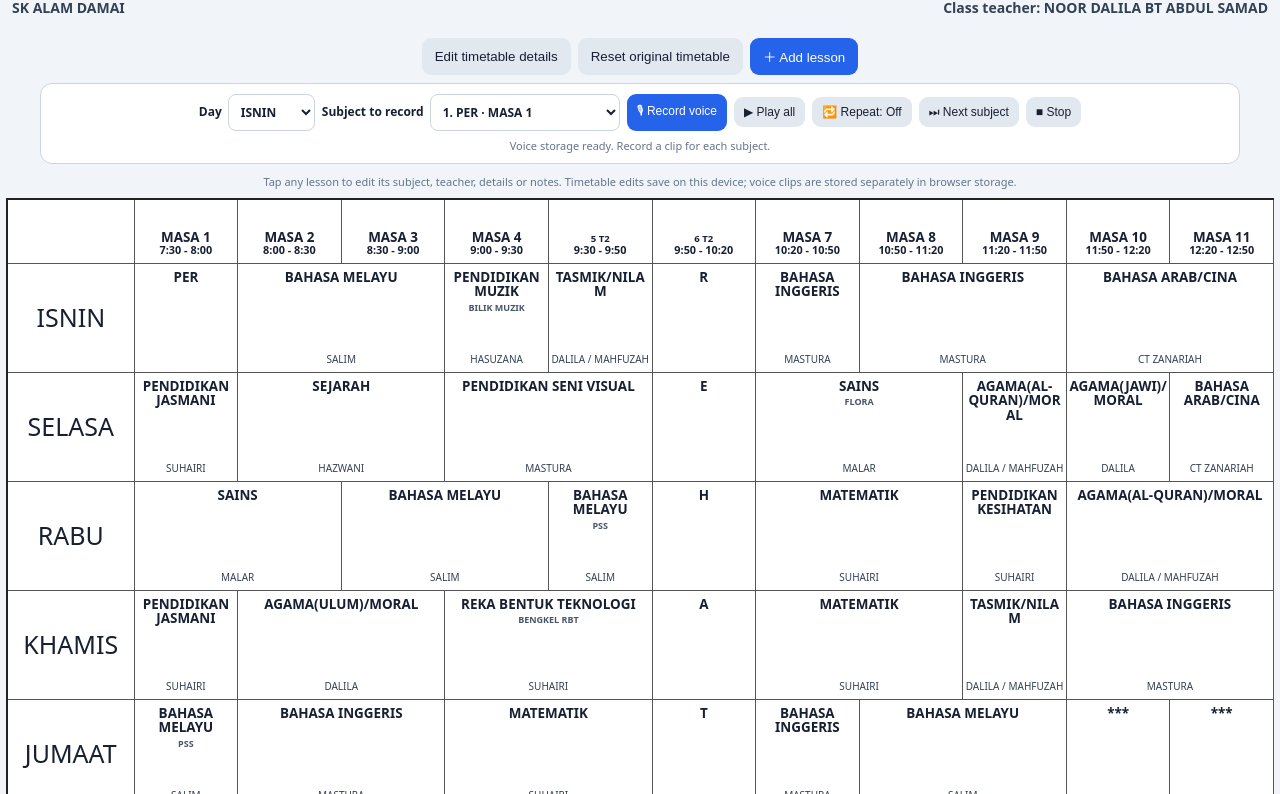
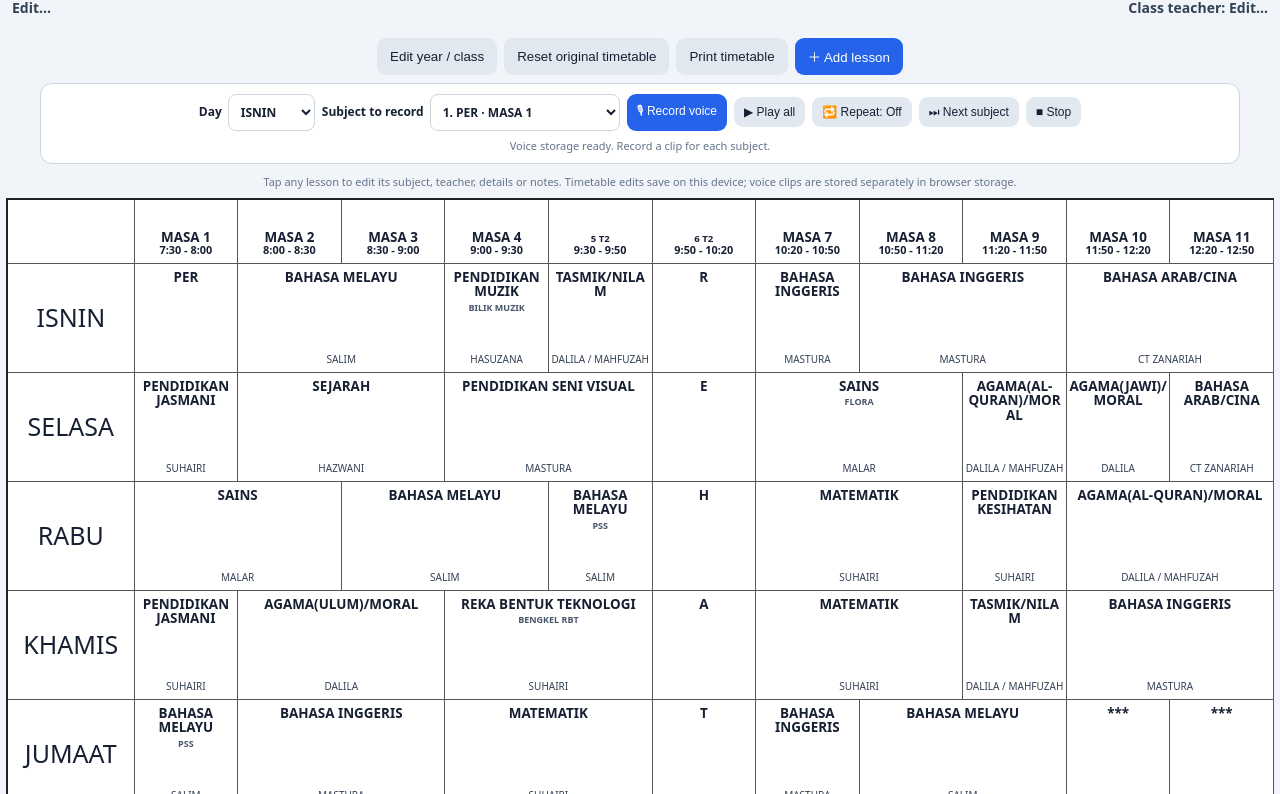
Before and after one commit to huhudmuttakin-hash/school-interactive-timetable, a plain HTML site: page index.html in a window 1280 px wide. Shown: the part 109-903 px from the top of the page. Drawn offline with Linux system fonts and the light colour scheme.

Commit message:
Add files via upload

```diff
--- a/index.html
+++ b/index.html
@@ -55,6 +55,8 @@ textarea{min-height:100px;resize:vertical}
 .voice-panel .repeat-on{background:#7c3aed;color:#fff}
 @media(max-width:700px){.voice-panel{gap:5px;padding:7px;margin:4px auto 7px}.voice-panel button{font-size:10px;padding:7px 8px}.voice-panel label{font-size:10px}.voice-panel select{font-size:10px;max-width:135px;padding:6px}}
 
+@media print{body{background:white}.toolbar,.hint{display:none}.table-wrap{padding:0;overflow:visible}.timetable{min-width:0;grid-template-columns:105px repeat(11,1fr);grid-template-rows:72px repeat(5,130px)}.cell{break-inside:avoid}}
+
 /* Landscape phone: fit the complete timetable into the visible screen */
 @media (orientation:landscape) and (max-height:600px){
  html,body{height:100%;overflow:hidden}
@@ -87,13 +89,14 @@ textarea{min-height:100px;resize:vertical}
 </head>
 <body>
 <header>
-  <h1 id="mainTitle">JADUAL WAKTU TAHUN 2026 (3.1)</h1>
+  <h1 id="mainTitle">JADUAL WAKTU TAHUN 2026 (EDIT...)</h1>
   <h2 id="classLine">5 ASPIRASI</h2>
-  <div class="meta"><span id="schoolLine">SK ALAM DAMAI</span><span id="teacherLine">Class teacher: NOOR DALILA BT ABDUL SAMAD</span></div>
+  <div class="meta"><span id="schoolLine">EDIT...</span><span id="teacherLine">Class teacher: EDIT...</span></div>
 </header>
 <div class="toolbar">
-  <button id="editHeader">Edit timetable details</button>
+  <button id="editHeader">Edit year / class</button>
   <button id="reset">Reset original timetable</button>
+  <button id="print">Print timetable</button>
   <button class="primary" id="add">＋ Add lesson</button>
 </div>
 <section class="voice-panel" aria-label="Voice controls">
@@ -187,9 +190,9 @@ const original=[
 let lessons=[];
 const storageKey="aspirasi-timetable-v1";
 const headerKey="aspirasi-timetable-header-v1";
-let headerSettings={title:"JADUAL WAKTU TAHUN 2026 (3.1)",year:"2026",className:"5 ASPIRASI",school:"SK ALAM DAMAI",teacher:"NOOR DALILA BT ABDUL SAMAD"};
-function loadHeader(){try{const v=JSON.parse(localStorage.getItem(headerKey)||"null");if(v)headerSettings={...headerSettings,...v};if(!headerSettings.title)headerSettings.title=`JADUAL WAKTU TAHUN ${headerSettings.year||"2026"} (3.1)`}catch(e){};renderHeader()}
-function renderHeader(){document.getElementById("mainTitle").textContent=headerSettings.title;document.getElementById("classLine").textContent=headerSettings.className;document.getElementById("schoolLine").textContent=headerSettings.school;document.getElementById("teacherLine").textContent=`Class teacher: ${headerSettings.teacher}`;document.title=headerSettings.title+" — Interactive Timetable"}
+let headerSettings={year:"2026",className:"Edit...",school:"Edit...",teacher:"Edit..."};
+function loadHeader(){try{const v=JSON.parse(localStorage.getItem(headerKey)||"null");if(v)headerSettings={...headerSettings,...v}}catch(e){};renderHeader()}
+function renderHeader(){document.getElementById("mainTitle").textContent=`JADUAL WAKTU TAHUN ${headerSettings.year} (3.1)`;document.getElementById("classLine").textContent=headerSettings.className;document.getElementById("schoolLine").textContent=headerSettings.school;document.getElementById("teacherLine").textContent=`Class teacher: ${headerSettings.teacher}`}
 function fresh(){return original.map((a,i)=>({id:i,day:a[0],start:a[1],span:a[2],subject:a[3],teacher:a[4],detail:a[5],notes:""}))}
 function load(){try{const s=localStorage.getItem(storageKey);lessons=s?JSON.parse(s):fresh();if(!Array.isArray(lessons))lessons=fresh()}catch(e){lessons=fresh()}}
 function save(){localStorage.setItem(storageKey,JSON.stringify(lessons))}
@@ -232,12 +235,13 @@ document.getElementById("editForm").addEventListener("submit",e=>{
 document.getElementById("delete").onclick=()=>{if(currentId!==null&&confirm("Delete this lesson?")){lessons=lessons.filter(x=>x.id!==currentId);save();dlg.close();render();updateVoiceSubjects()}};
 document.getElementById("cancel").onclick=()=>dlg.close();
 document.getElementById("reset").onclick=()=>{if(confirm("Restore the timetable exactly as the supplied image? This replaces your edits and notes.")){lessons=fresh();save();render();updateVoiceSubjects()}};
+document.getElementById("print").onclick=()=>window.print();
 document.getElementById("editHeader").onclick=()=>{
- const title=prompt("Timetable title:",headerSettings.title);if(title===null)return;
+ const year=prompt("Timetable year:",headerSettings.year);if(year===null)return;
  const className=prompt("Class name:",headerSettings.className);if(className===null)return;
  const school=prompt("School name:",headerSettings.school);if(school===null)return;
  const teacher=prompt("Class teacher:",headerSettings.teacher);if(teacher===null)return;
- headerSettings={...headerSettings,title:title.trim()||headerSettings.title,className:className.trim()||headerSettings.className,school:school.trim()||headerSettings.school,teacher:teacher.trim()||headerSettings.teacher};
+ headerSettings={year:year.trim()||headerSettings.year,className:className.trim()||headerSettings.className,school:school.trim()||headerSettings.school,teacher:teacher.trim()||headerSettings.teacher};
  localStorage.setItem(headerKey,JSON.stringify(headerSettings));renderHeader();
 };
 document.getElementById("add").onclick=()=>{
```
